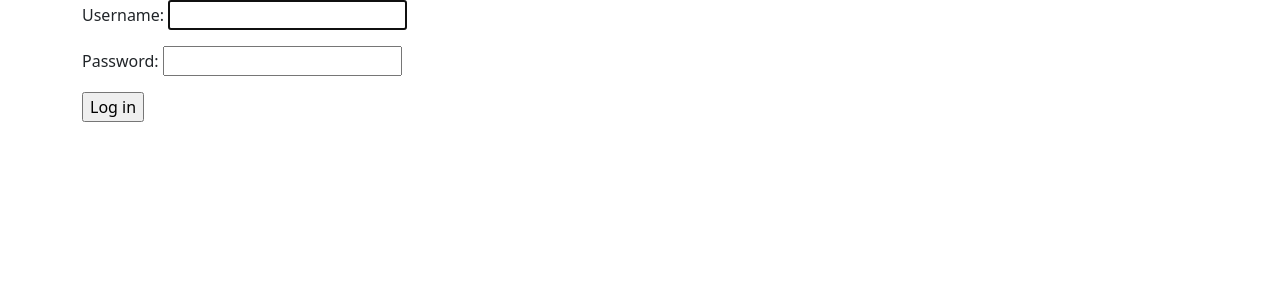
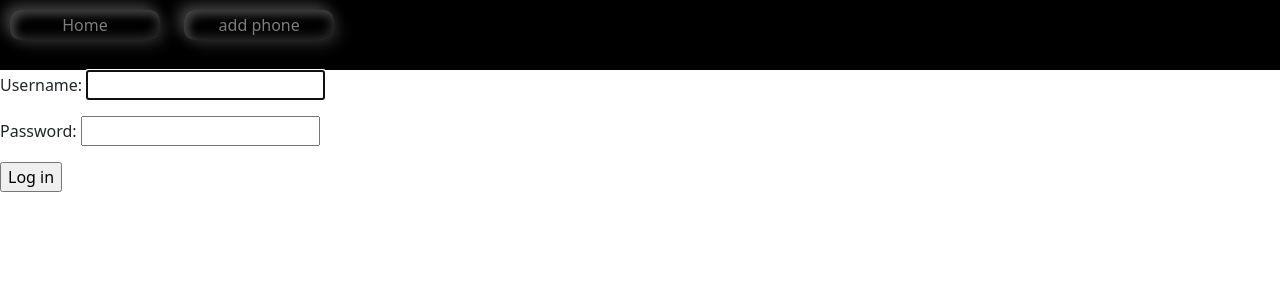
Before and after one commit to pbrlionocde/market_site, a Django app: page /accounts/login/ in a window 1280 px wide. Shown: the top 300 px of the page. Run offline with Django 3.2, Linux system fonts and the light colour scheme.

Commit message:
MARKET-TEST: add new base page, base html, navbar, create and delete view

```diff
--- a/src/mainapp/models.py
+++ b/src/mainapp/models.py
@@ -14,3 +14,4 @@ class Phone(models.Model):
     display = models.FloatField()
     processor = models.CharField(max_length=30)
     number_cores = models.IntegerField()
+    image_url = models.URLField(default='https://beebom.com/wp-content/uploads/2021/09/Download-Android-12.1-Wallpaper-Right-Here.jpg?w=750&quality=75')
--- /dev/null
+++ b/src/mainapp/static/main/navbar.css
@@ -0,0 +1,43 @@
+.navigation {
+    background-color: black;
+    overflow: hidden;
+    height: 70px;
+}
+
+.noselect {
+-webkit-touch-callout: none;
+    -webkit-user-select: none;
+    -khtml-user-select: none;
+        -moz-user-select: none;
+        -ms-user-select: none;
+            user-select: none;
+        -webkit-tap-highlight-color: transparent;
+}
+
+button {
+	width: 150px;
+	height: 30px;
+	cursor: pointer;
+	background: rgb(0, 0, 0);
+	margin: 10px;
+	border: none;
+	border-radius: 10px;
+	box-shadow: -5px -5px 15px #444, 5px 5px 15px #222, inset 5px 5px 10px #444, inset -5px -5px 10px #222;
+	color: rgb(128, 124, 124);
+	font-size: 16px;
+}
+
+button:hover {
+	box-shadow: -5px -5px 15px #444, 5px 5px 15px #222, inset 5px 5px 10px #222, inset -5px -5px 10px #444;
+	font-size: 15px;
+	transition: 500ms;
+}
+
+button:focus {
+	outline: none;
+}
+
+.white:hover {
+	color: #ffffff;
+	text-shadow: 0px 0px 10px #f07171;
+}
--- a/src/mainapp/urls.py
+++ b/src/mainapp/urls.py
@@ -1,8 +1,9 @@
 from django.contrib import admin
 from django.urls import path
-from mainapp.views import PhoneCreateView, GoodsListView
+from mainapp.views import PhoneCreateView, GoodsListView, PhoneDeleteView
 
 urlpatterns = [
     path('goods/add/phone', PhoneCreateView.as_view(), name='phone_add'),
     path('goods/list_all/', GoodsListView.as_view(), name='list_goods'),
+    path('<pk>/delete_phone/', PhoneDeleteView.as_view(), name='delete_phone')
 ]
--- a/src/templates/base.html
+++ b/src/templates/base.html
@@ -1,12 +1,21 @@
 <!DOCTYPE html>
 <html>
-    <head>
-        <link href="https://cdn.jsdelivr.net/npm/bootstrap@5.1.3/dist/css/bootstrap.min.css" rel="stylesheet" integrity="sha384-1BmE4kWBq78iYhFldvKuhfTAU6auU8tT94WrHftjDbrCEXSU1oBoqyl2QvZ6jIW3" crossorigin="anonymous">
 
-    </head>
+<head>
+    <link href="https://cdn.jsdelivr.net/npm/bootstrap@5.1.3/dist/css/bootstrap.min.css" rel="stylesheet"
+        integrity="sha384-1BmE4kWBq78iYhFldvKuhfTAU6auU8tT94WrHftjDbrCEXSU1oBoqyl2QvZ6jIW3" crossorigin="anonymous">
+    {% load static %}
+    <link rel="stylesheet" type="text/css" href="{% static 'main/navbar.css' %}">
+    {% block style %} {% endblock style %}
+
+</head>
 
 <body>
-    <div class="container">{% block content %} {% endblock %}</div>
+    <div class="navigation">
+        <a href="{% url 'list_goods' %}"><button class="noselect white">Home</button></a>
+        <a href="{% url 'phone_add' %}"><button class="noselect white">add phone</button></a>
+    </div>
+    {% block content %} {% endblock %}
 </body>
 
 </html>
```
Also changed, not shown: src/mainapp/static/main/container_form.css (added, +11 -0 lines), src/mainapp/static/main/item1.css (added, +29 -0 lines), src/mainapp/views.py (+7 -1 lines), src/templates/goods/display_all.html (+14 -5 lines), src/templates/goods/phone.html (+16 -2 lines), src/templates/goods/phone_confirm_delete.html (added, +13 -0 lines).
